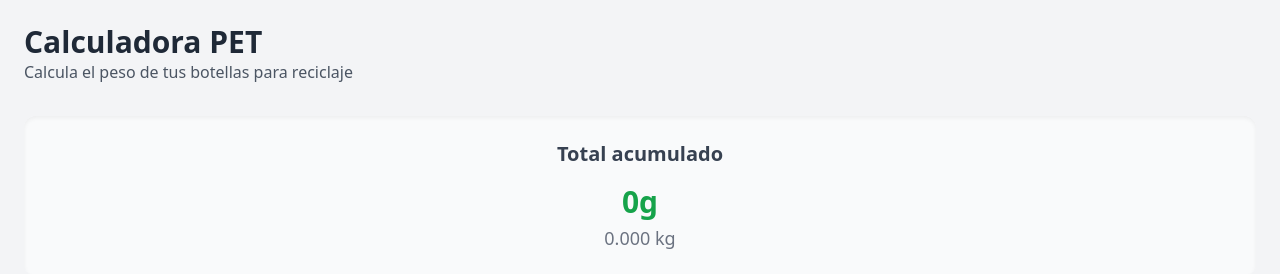
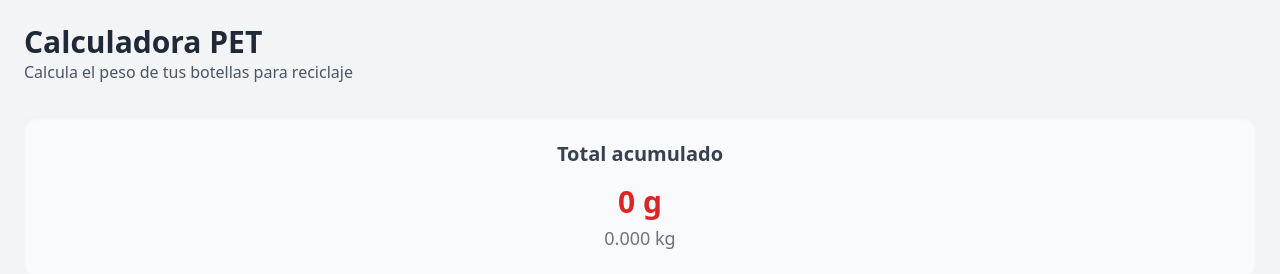
Before and after one commit to MIsael7771/Firstpublic, a React (Create React App) app: page / in a window 1280 px wide. Shown: the top 274 px of the page. Built offline with nearby package versions, Linux system fonts and the light colour scheme.

Commit message:
cambio en contador

```diff
--- a/src/components/TotalDisplay.js
+++ b/src/components/TotalDisplay.js
@@ -1,7 +1,12 @@
+import React from 'react'; // Es buena práctica importar React
+
 const TotalDisplay = ({ total }) => {
-  const totalKg = total / 1000;
-  const bottleColor = total >= 2000 ? 'text-red-600' :
-                     total >= 1000 ? 'text-yellow-600' : 'text-green-600';
+  // total viene en gramos desde App.js
+  const totalInGrams = total; // Para mayor claridad, el total recibido es en gramos
+
+  // Lógica para determinar el color basado en el peso en gramos
+  const bottleColor = totalInGrams >= 1000 ? 'text-green-600' :
+                      totalInGrams >= 500 ? 'text-yellow-600' : 'text-red-600';
 
   // Frases motivacionales
   const motivationalPhrases = [
@@ -22,16 +27,32 @@ const TotalDisplay = ({ total }) => {
     Math.floor(Math.random() * motivationalPhrases.length)
   ];
 
+  // Lógica principal: Formatear el peso para mostrar
+  const displayWeight = totalInGrams >= 1000
+    ? `${(totalInGrams / 1000).toFixed(3)} Kg` // Si es 1000g o más, convierte a Kg con 2 decimales
+    : `${totalInGrams} g`; // De lo contrario, muestra en gramos
+
+  // Mostrar el peso en kg debajo del display principal (opcional, como lo tenías)
+  // Aunque ya no es necesario un cálculo separado para 'totalKg' si el display principal maneja la unidad
+  // Pero lo mantendremos si quieres ambas representaciones (g y Kg) visibles
+  const totalKgOnly = (totalInGrams / 1000).toFixed(3);
+
+
   return (
     <div className="flex flex-col items-center justify-center bg-gray-50 rounded-xl p-6 shadow-inner">
       <h2 className="text-xl font-semibold text-gray-700 mb-4">Total acumulado</h2>
+      {/* Aquí usamos la variable displayWeight que ya contiene la unidad correcta */}
       <div className={`text-3xl font-bold ${bottleColor}`}>
-        {total}g
+        {displayWeight}
       </div>
-      <div className="text-lg text-gray-500 mt-1">
-        {totalKg.toFixed(3)} kg
-      </div>
-      {total > 0 && (
+      {/* Puedes decidir si quieres mantener la línea de 'kg' siempre visible o solo cuando sea relevante.
+          Si totalInGrams >= 1000 ya muestra Kg, esta línea podría ser redundante si quieres una única unidad */}
+      {totalInGrams < 1000 && ( // Muestra el peso en kg solo si el principal está en gramos
+          <div className="text-lg text-gray-500 mt-1">
+              {totalKgOnly} kg
+          </div>
+      )}
+      {totalInGrams > 0 && (
         <div className="mt-3 text-sm text-center text-green-600 italic max-w-xs">
           ✨ {randomPhrase} ✨
         </div>
@@ -41,5 +62,3 @@ const TotalDisplay = ({ total }) => {
 };
 
 export default TotalDisplay;
-
-// DONE
```
